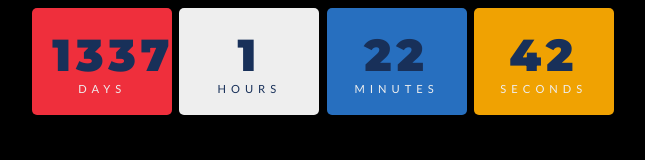
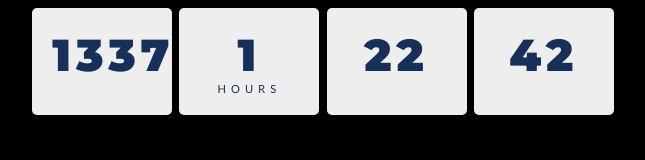
Before and after one commit to koplzio/Notion, a plain HTML site: page index.html in a window 1280 px wide. Shown: the whole page, without its empty margins (317-962 px from the left). Drawn offline with Linux system fonts and the light colour scheme.

Commit message:
Update index.html

```diff
--- a/index.html
+++ b/index.html
@@ -28,7 +28,7 @@ body{
 }
 
 .days {
-  background: #EF2F3C;
+  background: #eeeeee;
 }
 
 .hours {
@@ -37,11 +37,11 @@ body{
 }
 
 .minutes {
-  background: #276FBF;
+  background: #eeeeee;
 }
 
 .seconds {
-  background: #F0A202;
+  background: #eeeeee;
 }
 
 .numbers {
```
